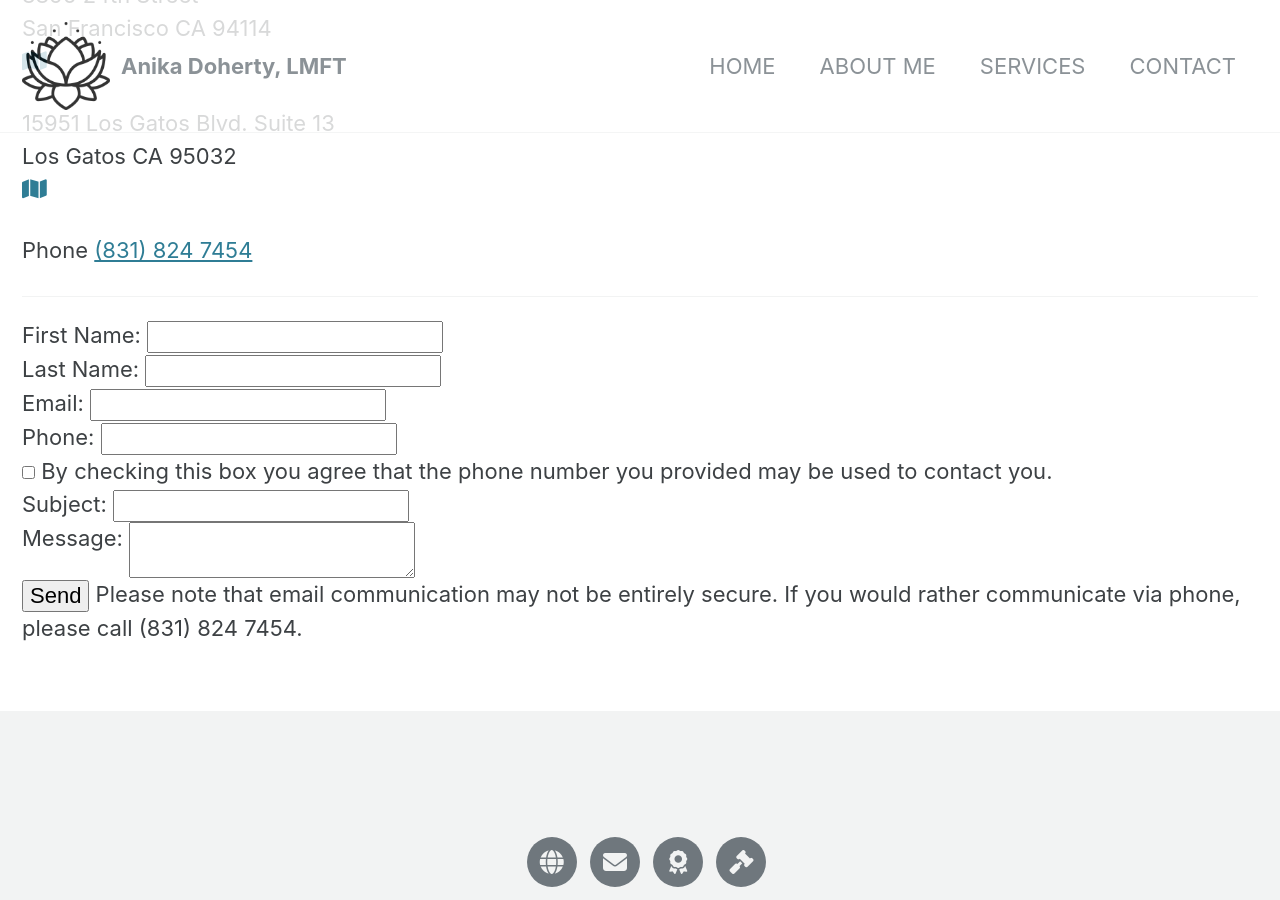
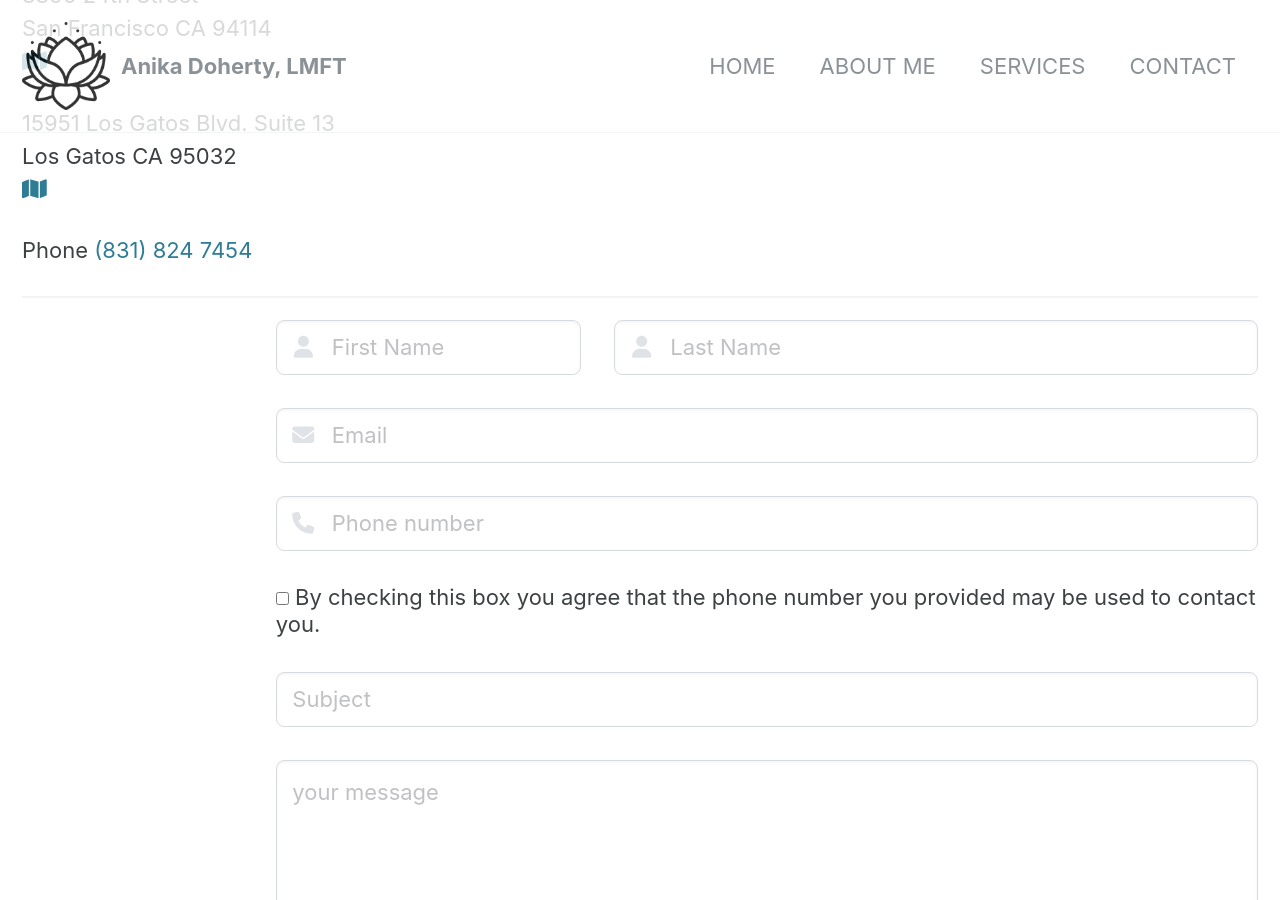
Before and after one commit to anika-lmft/anika-lmft.github.io, a Jekyll site: the page built from _pages/contact.md, in a window 1280 px wide and 900 px high, scrolled down 1254 px. Built offline with Jekyll 4.4.1, drawn with Linux system fonts in a browser that asks for light colours; cached includes are drawn as plain includes.

Commit message:
beautify the form

```diff
--- a/_includes/head.html
+++ b/_includes/head.html
@@ -14,6 +14,7 @@
 </script>
 
 <!-- For all browsers -->
+<link rel="stylesheet" href="https://cdn.jsdelivr.net/npm/bulma@1.0.4/css/bulma.min.css">
 <link rel="stylesheet" href="{{ '/assets/css/main.css' | relative_url }}">
 
 {% if site.head_scripts %}
--- a/_pages/contact.md
+++ b/_pages/contact.md
@@ -35,72 +35,119 @@ Phone
 
 ----
 
+
+
+<div class="columns">
+  <div class="column"></div>
+  <div class="column is-four-fifths">
+
 <form action="https://api.staticforms.xyz/submit" method="POST">
   <input type="hidden" name="apiKey" value="sf_ckijhfi4bne4a5974emhcn5b" />
   <input type="hidden" name="redirectTo" value="https://anikadoherty.com/thank-you">
   <input type="hidden" name="replyTo" value="">
+  <input type="text" name="website" style="display: none" tabindex="-1" autocomplete="off" value="https://anikadoherty.com" />
 
   <!-- Your form fields -->
+  <div class="columns is-multiline">
+    <div class="column is-one-third">
+      <div class="field">
+        <p class="control has-icons-left" style="margin-bottom: 0px;">
+          <input class="input" type="text" placeholder="First Name" name="First Name" id="first-name" required />
+          <span class="icon is-small is-left">
+            <i class="fas fa-user"></i>
+          </span>
+        </p>
+      </div>
+    </div>
+    <div class="column is-two-thirds">
+      <div class="field">
+        <p class="control has-icons-left" style="margin-bottom: 0px;">
+          <input class="input" type="text" placeholder="Last Name" name="Last Name" id="last-name" required/>
+          <span class="icon is-small is-left">
+            <i class="fas fa-user"></i>
+          </span>
+        </p>
+      </div>
+    </div>
+
+    <div class="column is-full">
+      <div class="field">
+        <p class="control has-icons-left">
+          <input class="input" type="email" placeholder="Email" name="Email" id="email" required />
+          <span class="icon is-small is-left">
+            <i class="fas fa-envelope"></i>
+          </span>
+        </p>
+      </div>
+    </div>
+
+    <div class="column is-full">
+      <div class="field">
+        <p class="control has-icons-left">
+          <input class="input" type="text" placeholder="Phone number" name="Phone" id="phone" required />
+          <span class="icon is-small is-left">
+            <i class="fas fa-phone"></i>
+          </span>
+        </p>
+      </div>
+    </div>
+
+    <div class="column is-full">
+     <div class="checkboxes">
+      <label class="checkbox">
+        <input type="checkbox" value="phone-ok-to-contact-client" id="phone-ok" name="Phone OK">
+        By checking this box you agree that the phone number you provided may be used to contact you.
+      </label>
+      <label class="checkbox" style="display: none">
+        <input type="checkbox" value="placeholder" id="phone-ok" name="Phone OK" checked>
+        Placeholder
+      </label>
+     </div>
+    </div>
+
+    <div class="column is-full">
+      <div class="field">
+        <p class="control">
+          <input class="input" type="text" placeholder="Subject" name="Subject" id="subject" required />
+        </p>
+      </div>
+    </div>
+
+    <div class="column is-full">
+      <div class="field">
+        <textarea class="textarea" rows="10" id="message" name="Message" placeholder="your message" required></textarea>
+      </div>
+    </div>
+
+    <div class="column is-full">
+      <!-- reCAPTCHA widget -->
+      <div class="g-recaptcha" data-sitekey="6LdPZSIrAAAAAOZucJNpkSg3midogmAmMN5yVhXq"></div>
+    </div>
+
+    <div class="column is-one-fifth">
+        <button class="button is-primary is-fullwidth" type="submit">Send</button>
+    </div>
+    <div class="column">
+      <label class="label">
+        Please note that email communication may not be entirely secure.
+
+        If you would rather communicate via phone, please call (831) 824 7454.
+
+      </label>
+    </div>
 
 
-  <input type="text" name="website" style="display: none" tabindex="-1" autocomplete="off" value="https://anikadoherty.com" />
-  <div class="form-group">
-    <label for="name">First Name:</label>
-    <input type="text" id="first-name" name="First Name" required>
-  </div>
-  <div class="form-group">
-    <label for="name">Last Name:</label>
-    <input type="text" id="last-name" name="Last Name" required>
+
   </div>
 
-  <div class="form-group">
-    <label for="email">Email:</label>
-    <input type="email" id="email" name="Email" required>
-  </div>
-
-  <div class="form-group">
-    <label for="phone">Phone:</label>
-    <input type="text" id="phone" name="Phone" required>
-  </div>
-
-  <div class="form-check">
-      <input class="form-check-input" type="checkbox" value="phone-ok-to-contact-client" id="phone-ok" name="Phone OK">
-      <label class="form-check-label" for="phone-ok">
-        By checking this box you agree that the phone number you provided may be used to contact you.
-      </label>
-      <input class="form-check-input" type="checkbox" value="placeholder" id="phone-ph" name="Phone OK" checked style="display: none" tabindex="-1">
-      <label class="form-check-label" for="phone-ph" style="display: none" tabindex="-1">
-        place holder
-      </label>
-  </div>
-
-  <div class="form-group">
-    <label for="name">Subject:</label>
-    <input type="text" id="subject" name="Subject" required>
-  </div>
-
-  <div class="form-group">
-    <label for="message">Message:</label>
-    <textarea id="message" name="Message" required></textarea>
-  </div>
-
-
-  <!-- reCAPTCHA widget -->
-  <div class="g-recaptcha" data-sitekey="6LdPZSIrAAAAAOZucJNpkSg3midogmAmMN5yVhXq"></div>
-
-  <button type="submit">Send</button>
-
-
-<label>
-Please note that email communication may not be entirely secure.
-
-If you would rather communicate via phone, please call (831) 824 7454.
-
-</label>
 
   <!-- Include reCAPTCHA JavaScript -->
   <script src="https://www.google.com/recaptcha/api.js" async defer></script>
 </form>
+
+
+  </div>
+</div>
 
 <script>
 document.querySelector('form').addEventListener('submit', function(event) {
--- a/_sass/oneflow.scss
+++ b/_sass/oneflow.scss
@@ -31,3 +31,13 @@
 
 /* Fonts */
 @import "oneflow/fonts";
+
+
+// contact form related css
+div.field > p.control {
+ margin-bottom: 0px;
+}
+
+// div.g-recaptcha {
+//  margin-bottom: 10px;
+// }
```
Also changed, not shown: _pages/home.md (+0 -1 lines).
